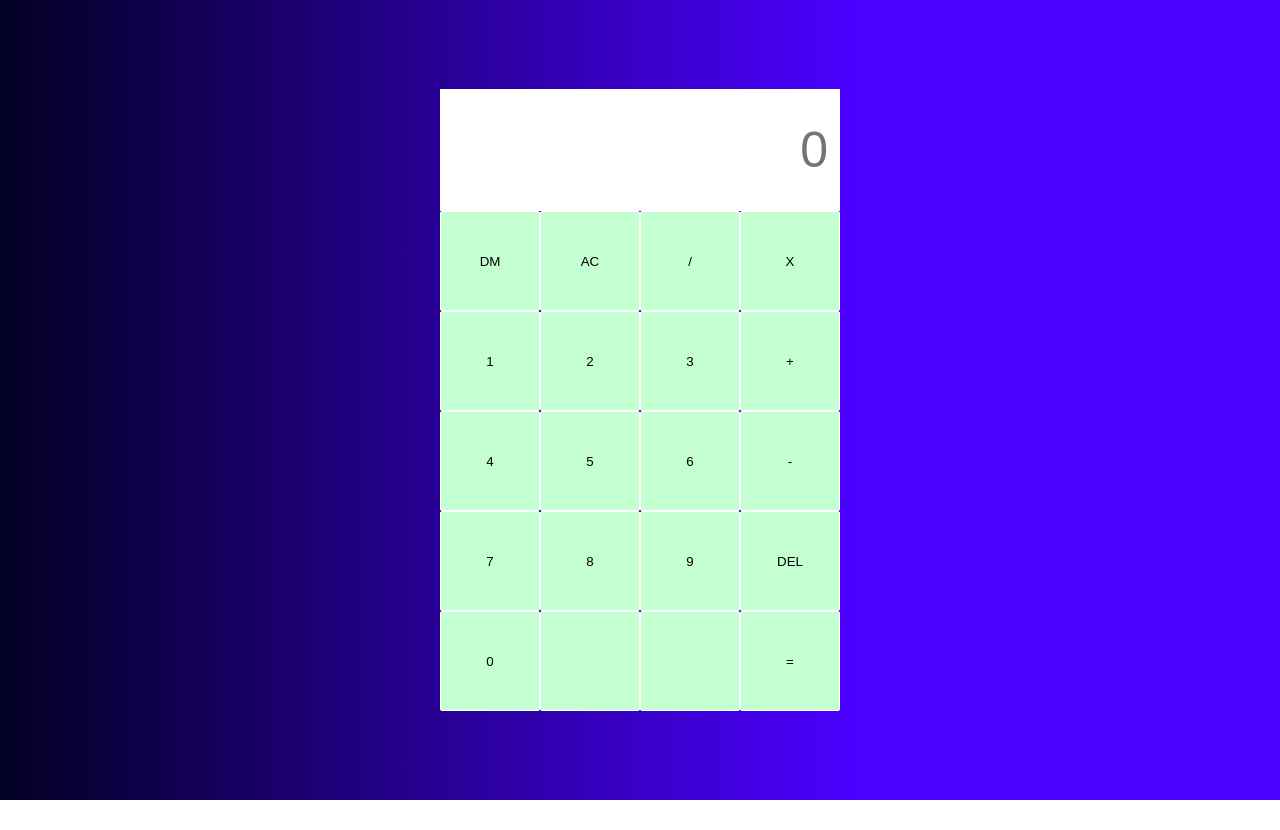
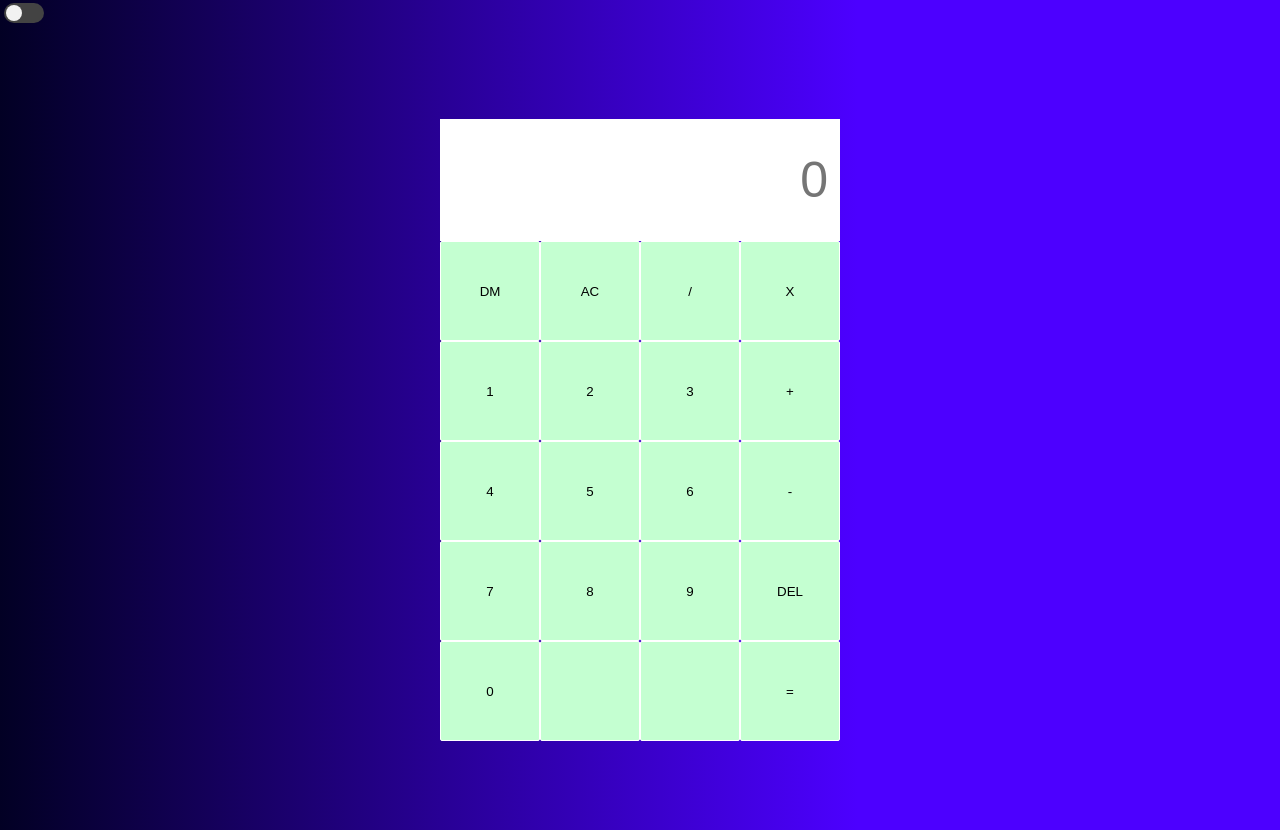
Before and after one commit to Juancmb27/CalculatorJC, a plain HTML site: page index.html in a window 1280 px wide. Before the commit the page ends 800 px from the top, so only its background shows below. Drawn offline with Linux system fonts and the light colour scheme.

Commit message:
tercer comentario

```diff
--- a/Calc.js
+++ b/Calc.js
@@ -1,3 +1,6 @@
+//dark mode//
+
+
 const botonNumeros = document.getElementsByName("data-number");
 
 const botonOperaciones = document.getElementsByName("data-opera");
--- a/Style.css
+++ b/Style.css
@@ -4,9 +4,42 @@ body{
     margin: 0;
     background: rgb(2,0,36);
     background: linear-gradient(90deg, rgba(2,0,36,1) 0%, rgba(76,0,255,1) 67%);
+}
+/*dark mode*/
+
+input[type="checkbox"]{
+    position: relative;
+    width: 40px;
+    height: 20px;
+    background-color: #434343;
+    appearance: none;
+    outline: none;
+    border-radius: 20px;
+    cursor: pointer;
+    transition: 0.5s ease;
+}
+
+input[type="checkbox"]:checked{
+    background-color: #04ac2e;
+}
+
+input[type="checkbox"]::before{
+    content: '';
+    position: absolute;
+    width: 16px;
+    height: 16px;
+    background-color: #f2f2f2;
+    border-radius: 50%;
+    top: 2px;
+    left: 2px;
+    transition: 0.7s ease;
+}
+
+input[type="checkbox"]:checked::before{
+    transform: translateX(20px);
+}
 
 
-}
 
 
 .calc-table{
--- a/index.html
+++ b/index.html
@@ -11,6 +11,7 @@
 
 <body>
 
+    <input id="checkitem" type="checkbox" onclick="enabledarkmode()">
 
     <div class="calc-table"> <!--Container Calc-->
 
```
